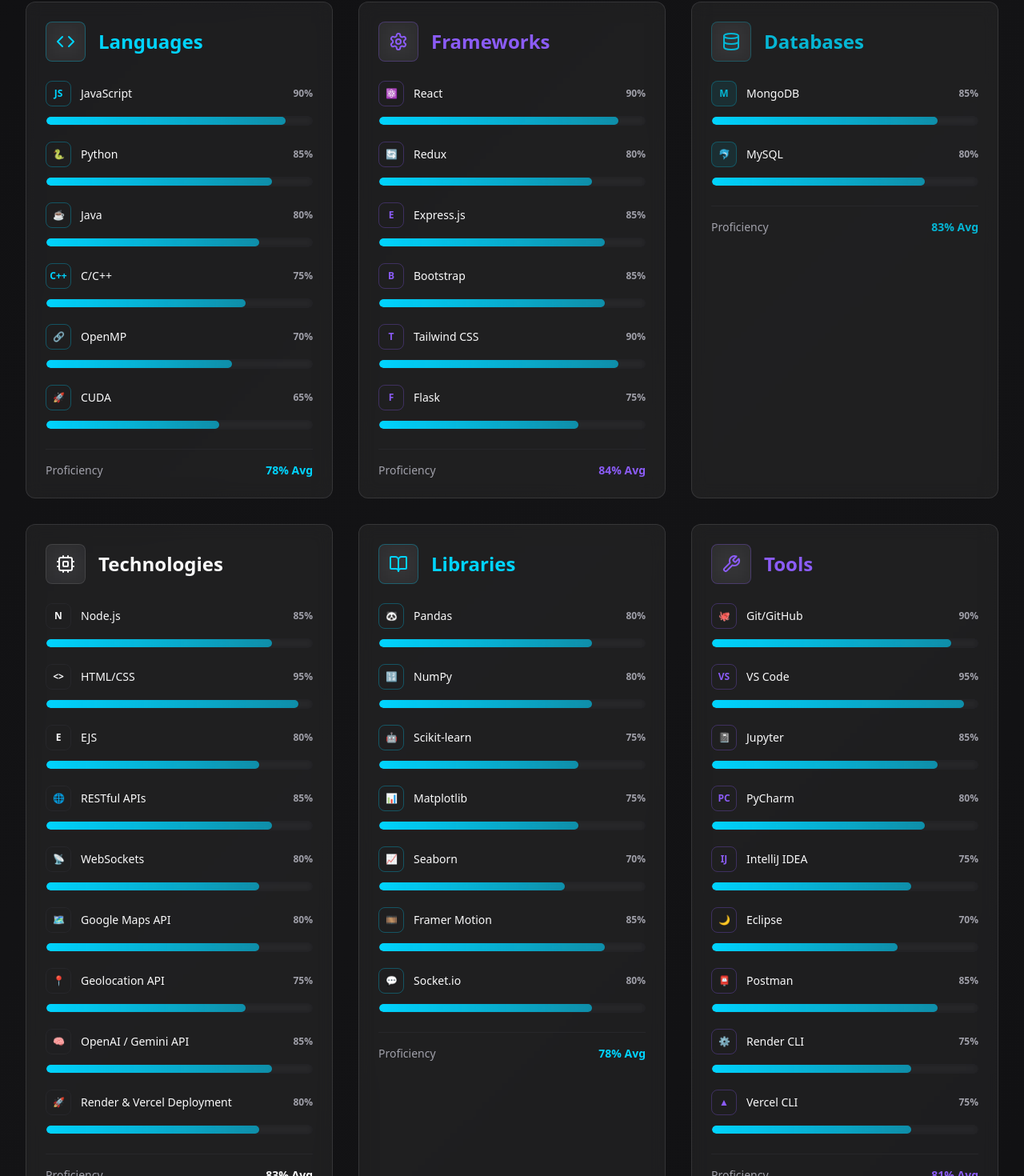
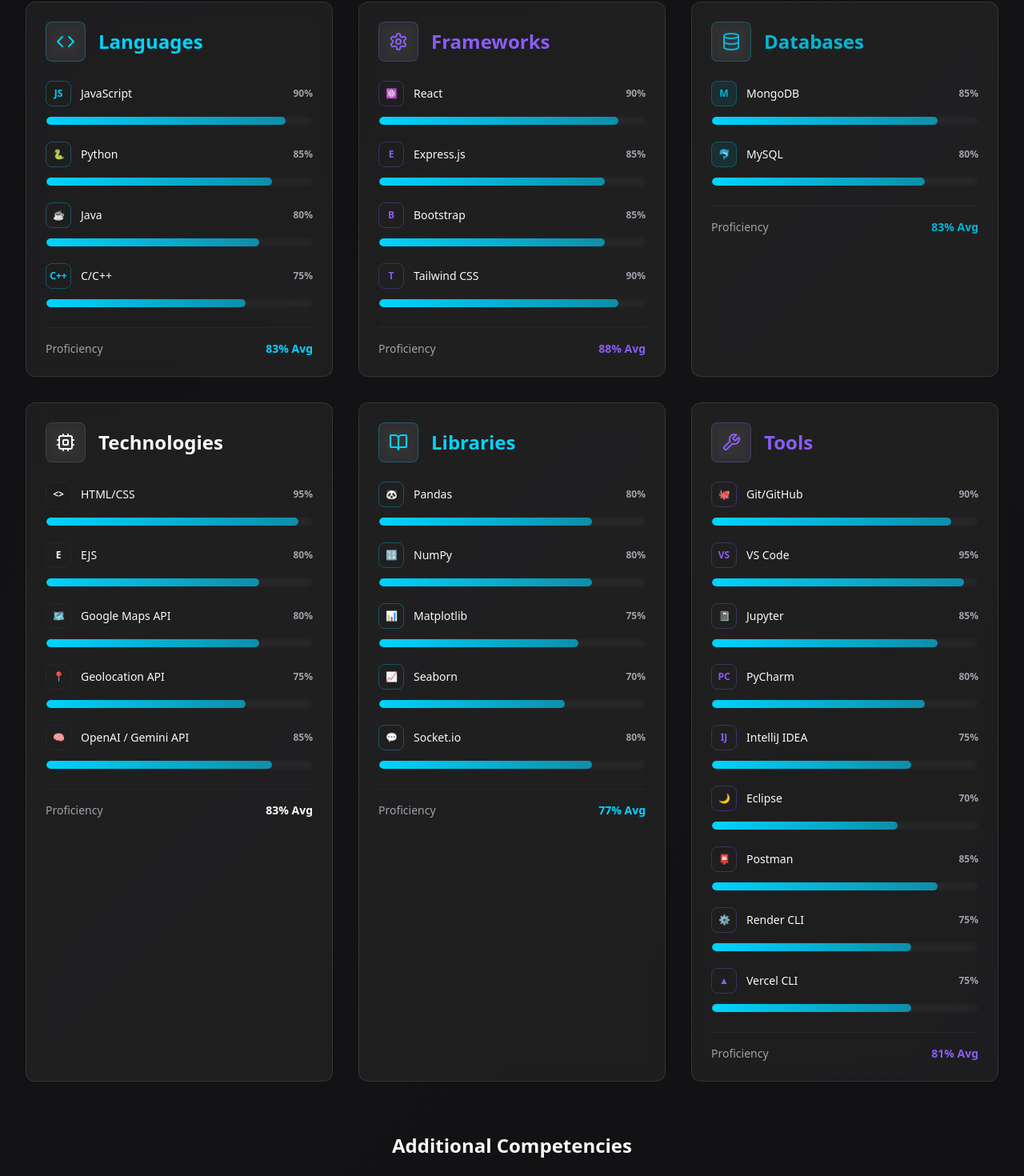
Before and after one commit to lokeshchintha/portfolio, a React (Vite) app: page / in a window 1280 px wide. Shown: the part 4424-5894 px from the top of the page at 80% size. Built offline with nearby package versions, Linux system fonts and the light colour scheme.

Commit message:
Update Skills.jsx

```diff
--- a/src/components/Skills.jsx
+++ b/src/components/Skills.jsx
@@ -10,9 +10,7 @@
       { name: "JavaScript", level: 90, icon: "JS" },
       { name: "Python", level: 85, icon: "🐍" },
       { name: "Java", level: 80, icon: "☕" },
-      { name: "C/C++", level: 75, icon: "C++" },
-      { name: "OpenMP", level: 70, icon: "🔗" },
-      { name: "CUDA", level: 65, icon: "🚀" }
+      { name: "C/C++", level: 75, icon: "C++" }
     ]
   },
   {
@@ -21,11 +19,9 @@
     icon: Settings,
     skills: [
       { name: "React", level: 90, icon: "⚛️" },
-      { name: "Redux", level: 80, icon: "🔄" },
       { name: "Express.js", level: 85, icon: "E" },
       { name: "Bootstrap", level: 85, icon: "B" },
-      { name: "Tailwind CSS", level: 90, icon: "T" },
-      { name: "Flask", level: 75, icon: "F" }
+      { name: "Tailwind CSS", level: 90, icon: "T" }
     ]
   },
   {
@@ -42,15 +38,11 @@
     color: "neon-pink",
     icon: Cpu,
     skills: [
-      { name: "Node.js", level: 85, icon: "N" },
       { name: "HTML/CSS", level: 95, icon: "<>" },
       { name: "EJS", level: 80, icon: "E" },
-      { name: "RESTful APIs", level: 85, icon: "🌐" },
-      { name: "WebSockets", level: 80, icon: "📡" },
       { name: "Google Maps API", level: 80, icon: "🗺️" },
       { name: "Geolocation API", level: 75, icon: "📍" },
-      { name: "OpenAI / Gemini API", level: 85, icon: "🧠" },
-      { name: "Render & Vercel Deployment", level: 80, icon: "🚀" }
+      { name: "OpenAI / Gemini API", level: 85, icon: "🧠" }
     ]
   },
   {
@@ -60,10 +52,8 @@
     skills: [
       { name: "Pandas", level: 80, icon: "🐼" },
       { name: "NumPy", level: 80, icon: "🔢" },
-      { name: "Scikit-learn", level: 75, icon: "🤖" },
       { name: "Matplotlib", level: 75, icon: "📊" },
       { name: "Seaborn", level: 70, icon: "📈" },
-      { name: "Framer Motion", level: 85, icon: "🎞️" },
       { name: "Socket.io", level: 80, icon: "💬" }
     ]
   },
```
